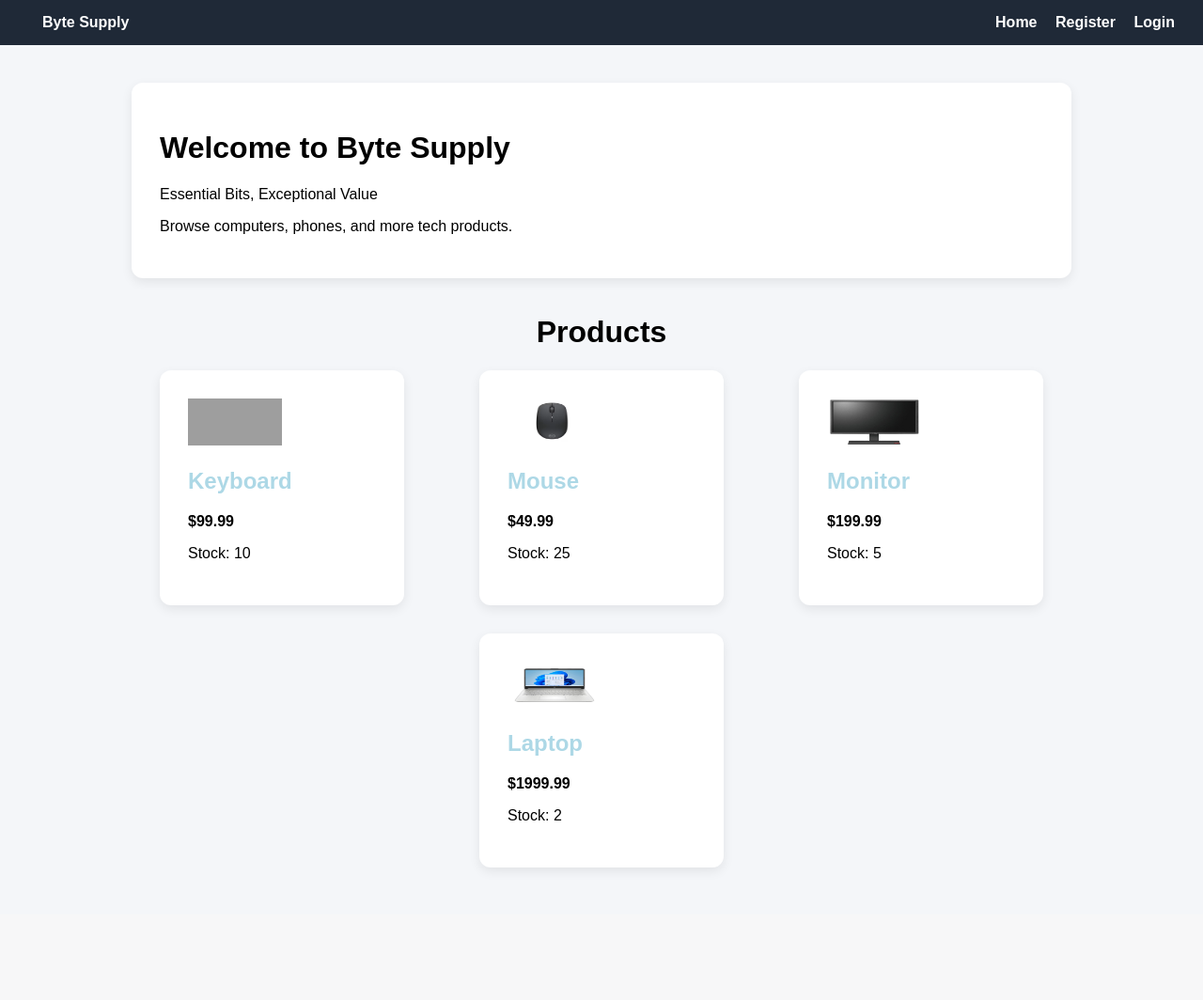
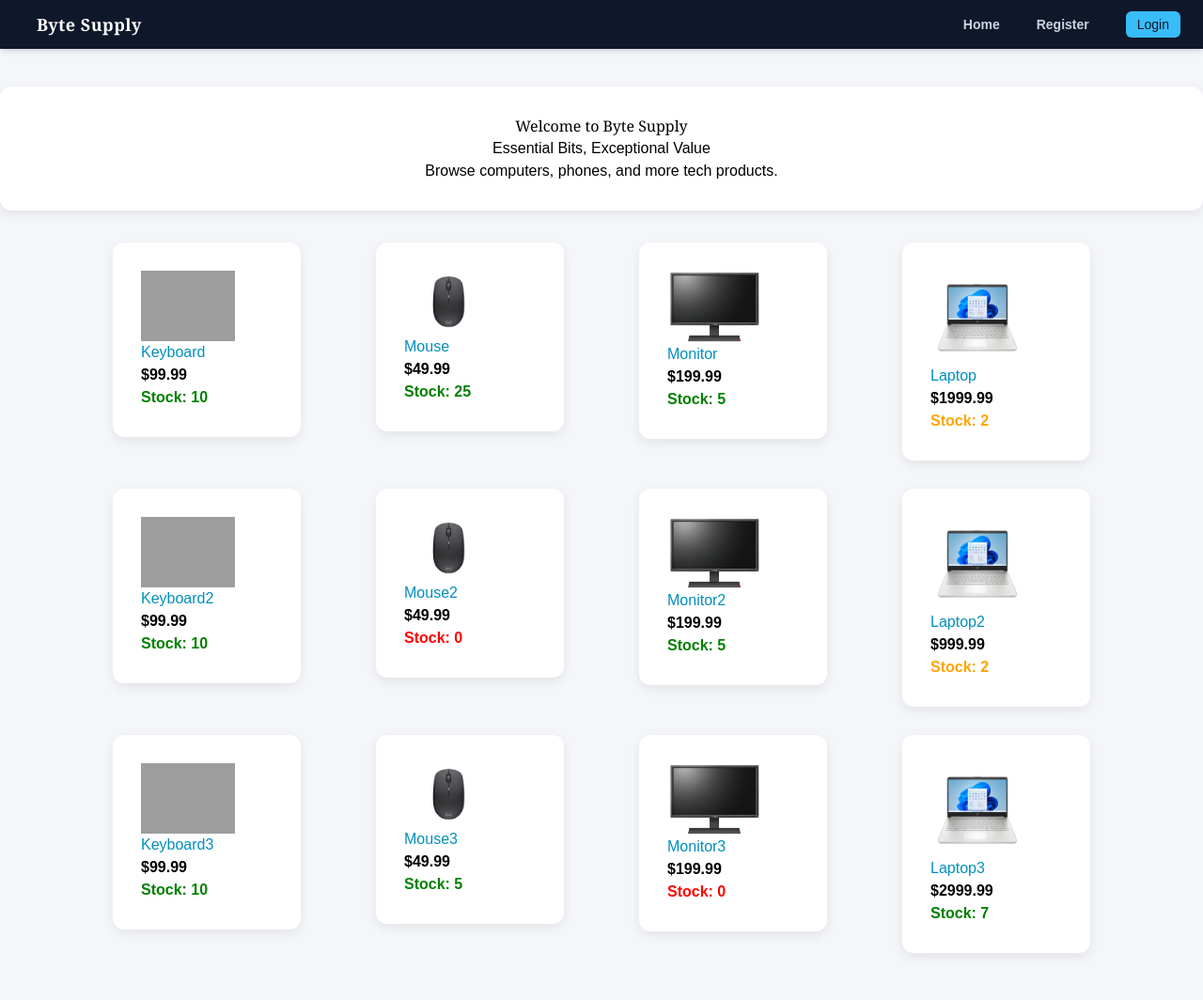
Before and after one commit to LandonJ2167/Storefront-Project, a Flask app: page / in a window 1280 px wide. Shown: the whole page at 94% size. Before the commit the page ends 927 px from the top, so only its background shows below. Run offline with Flask 3, Linux system fonts and the light colour scheme; some libraries are stand-ins or nearby versions; grey boxes are pictures that could not be loaded.

Commit message:
Updated navbar & product detail

```diff
--- a/app.py
+++ b/app.py
@@ -21,6 +21,16 @@ with app.app_context():
         Product(name="Mouse", description="mouse", price=49.99, stock=25, image="mouse.png"),
         Product(name="Monitor", description="monitor", price=199.99, stock=5, image="monitor.png"),
         Product(name="Laptop", description="laptop", price=1999.99, stock=2, image="laptop.png"),
+
+        Product(name="Keyboard2", description="This is a placeholder description for the keyboard", price=99.99, stock=10, image="keyboard.png"),
+        Product(name="Mouse2", description="mouse", price=49.99, stock=0, image="mouse.png"),
+        Product(name="Monitor2", description="monitor", price=199.99, stock=5, image="monitor.png"),
+        Product(name="Laptop2", description="laptop", price=999.99, stock=2, image="laptop.png"),
+
+        Product(name="Keyboard3", description="This is a placeholder description for the keyboard", price=99.99, stock=10, image="keyboard.png"),
+        Product(name="Mouse3", description="mouse", price=49.99, stock=5, image="mouse.png"),
+        Product(name="Monitor3", description="monitor", price=199.99, stock=0, image="monitor.png"),
+        Product(name="Laptop3", description="laptop", price=2999.99, stock=7, image="laptop.png"),
     ]
 
     for product in products:
--- a/templates/base.html
+++ b/templates/base.html
@@ -5,25 +5,46 @@
     <meta name="viewport" content="width=device-width, initial-scale=1.0">
     <title>Byte Supply</title>
     <link rel="stylesheet" href="{{ url_for('static', filename='style.css') }}">
+
+    <script src="https://cdn.tailwindcss.com"></script>
 </head>
 <body>
-    <nav>
+    <nav class="bg-slate-900 text-white px-6 py-3 flex justify-between items-center shadow-md">
+
     <div class="nav-left">
-            <a href="{{ url_for('home') }}">Byte Supply</a>
+        <a href="{{ url_for('home') }}"
+           class="text-lg font-semibold font-serif tracking-wide hover:text-sky-400 transition">
+            Byte Supply
+        </a>
     </div>
-        <div class="nav-right">
-            <a href="{{ url_for('home') }}">Home</a>
+
+    <div class="nav-right flex items-center gap-6 text-sm">
+        <a href="{{ url_for('home') }}" class="text-slate-300 hover:text-white transition">Home</a>
 
         {% if current_user.is_authenticated %}
             {% if current_user.role == 'manager' %}
-                    <a href="{{ url_for('admin_dashboard') }}">Manager Panel</a>
+                <a href="{{ url_for('admin_dashboard') }}" class="text-slate-300 hover:text-white transition">
+                    Manager Panel
+                </a>
             {% else %}
-                    <a href="{{ url_for('customer_dashboard') }}">My Account</a>
+                <a href="{{ url_for('customer_dashboard') }}" class="text-slate-300 hover:text-white transition">
+                    My Account
+                </a>
             {% endif %}
-                <a href="{{ url_for('logout') }}">Logout</a>
+
+            <a href="{{ url_for('logout') }}"
+               class="bg-sky-400 text-slate-900 px-3 py-1 rounded-md hover:bg-sky-500 transition font-medium">
+                Logout
+            </a>
         {% else %}
-                <a href="{{ url_for('register') }}">Register</a>
-                <a href="{{ url_for('login') }}">Login</a>
+            <a href="{{ url_for('register') }}" class="text-slate-300 hover:text-white transition">
+                Register
+            </a>
+
+            <a href="{{ url_for('login') }}"
+               class="bg-sky-400 text-slate-900 px-3 py-1 rounded-md hover:bg-sky-500 transition font-medium">
+                Login
+            </a>
         {% endif %}
     </div>
 </nav>
--- a/templates/home.html
+++ b/templates/home.html
@@ -2,16 +2,16 @@
 
 {% block content %}
 <div class="card">
-    <h1>Welcome to Byte Supply</h1>
-    <p>Essential Bits, Exceptional Value</p>
-    <p>Browse computers, phones, and more tech products.</p>
+    <h1 style="text-align: center; font-family: Georgia, 'Times New Roman', Times, serif;">Welcome to Byte Supply</h1>
+    <p style="text-align: center;">Essential Bits, Exceptional Value</p>
+    <p style="text-align: center;">Browse computers, phones, and more tech products.</p>
 </div>
 
 <br>
 
-<h1 style="text-align: center;">Products</h1>
+<!--<h1 style="text-align: center;">Products</h1>-->
 
-<div style="display: flex; flex-wrap: wrap; gap: 20px; justify-content: center;">
+<div style="display: flex; flex-wrap: wrap; gap: 20px; margin-top: 10px; justify-content: center;">
 
     {% for product in products %}
     <a href="{{ url_for('product_detail', id=product.id) }}" style="text-decoration: none; color: inherit;">
@@ -20,13 +20,20 @@
 
             <img src="{{ url_for('static', filename=product.image) }}" alt = "{{ product.image }}" width="100" height="50">
 
-            <h2 style="color: lightblue;"">{{ product.name }}</h2>
+            <h2 style="color: rgb(0, 143, 190);"">{{ product.name }}</h2>
 
 
 
             <p><strong>${{ product.price }}</strong></p>
 
-            <p>Stock: {{ product.stock }}</p>
+            {% if product.stock == 0 %}
+                <p style="color: red;"><strong>Stock: {{ product.stock }}</strong></p>
+            {% elif product.stock < 5 %}
+                <p style="color: orange;"><strong>Stock: {{ product.stock }}</strong></p>
+            {% else %}
+                <p style="color: green;"><strong>Stock: {{ product.stock }}</strong></p>
+            {% endif %}
+
 
         </div>
 
```
Also changed, not shown: templates/product_detail.html (+37 -19 lines), static/styles.css (added). Lines whose indentation alone changed are shown as unchanged.
